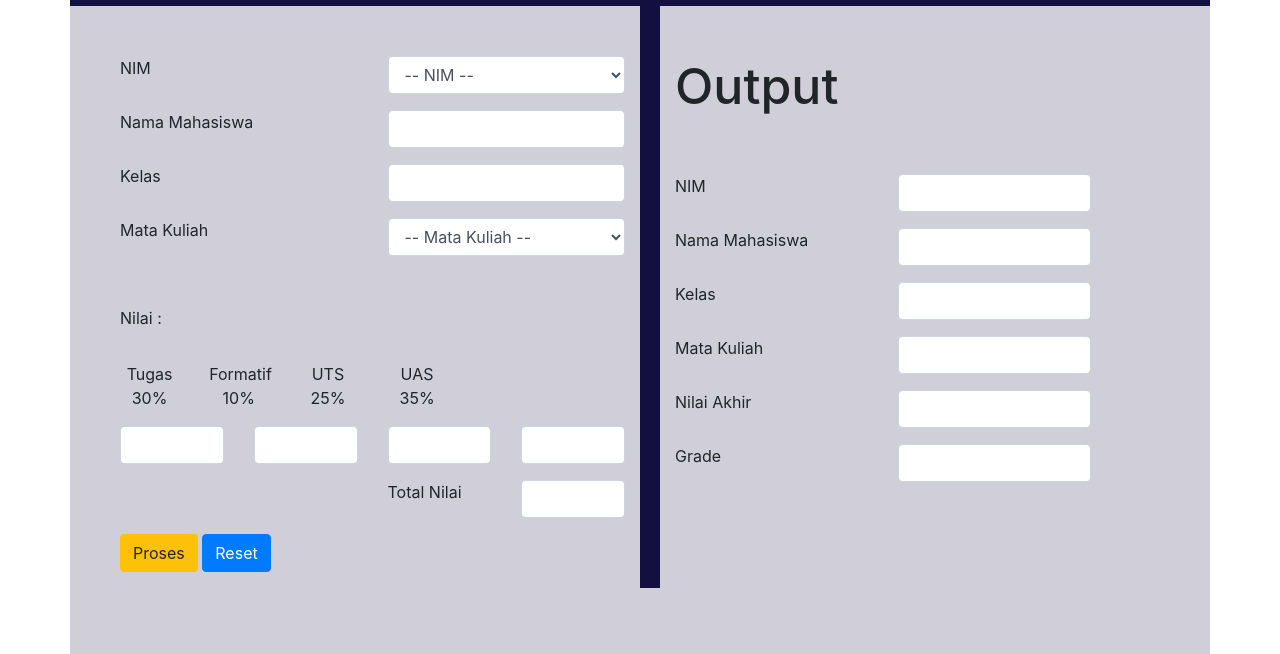
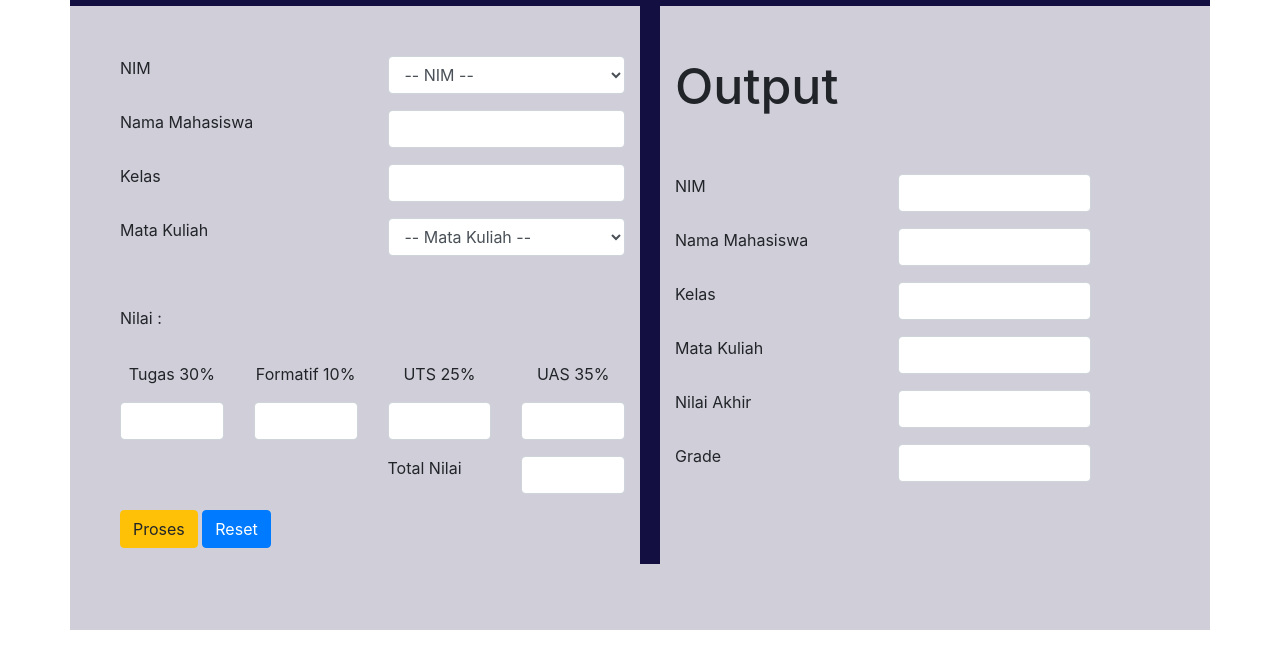
Before and after one commit to Svafvel/Kisi, a plain HTML site: page Input_Nilai/index.html in a window 1280 px wide. Shown: the part 282-936 px from the top of the page. After the commit the page ends 912 px from the top, so only its background shows below. Drawn offline with Linux system fonts and the light colour scheme.

Commit message:
Update index.html

```diff
--- a/Input_Nilai/index.html
+++ b/Input_Nilai/index.html
@@ -104,16 +104,16 @@
 	                            </div>
 	                        </div>
 	                        <div class="row text-center">
-	                            <div class="col-sm-2">
+	                            <div class="col-sm-3">
 	                                <p>Tugas 30%</p>
 	                            </div>
-	                            <div class="col-sm-2">
+	                            <div class="col-sm-3">
 	                                <p>Formatif 10%</p>
 	                            </div>
-	                            <div class="col-sm-2">
+	                            <div class="col-sm-3">
 	                                <p>UTS 25%</p>
 	                            </div>
-	                            <div class="col-sm-2">
+	                            <div class="col-sm-3">
 	                                <p>UAS 35%</p>
 	                            </div>
 	                        </div>
```
